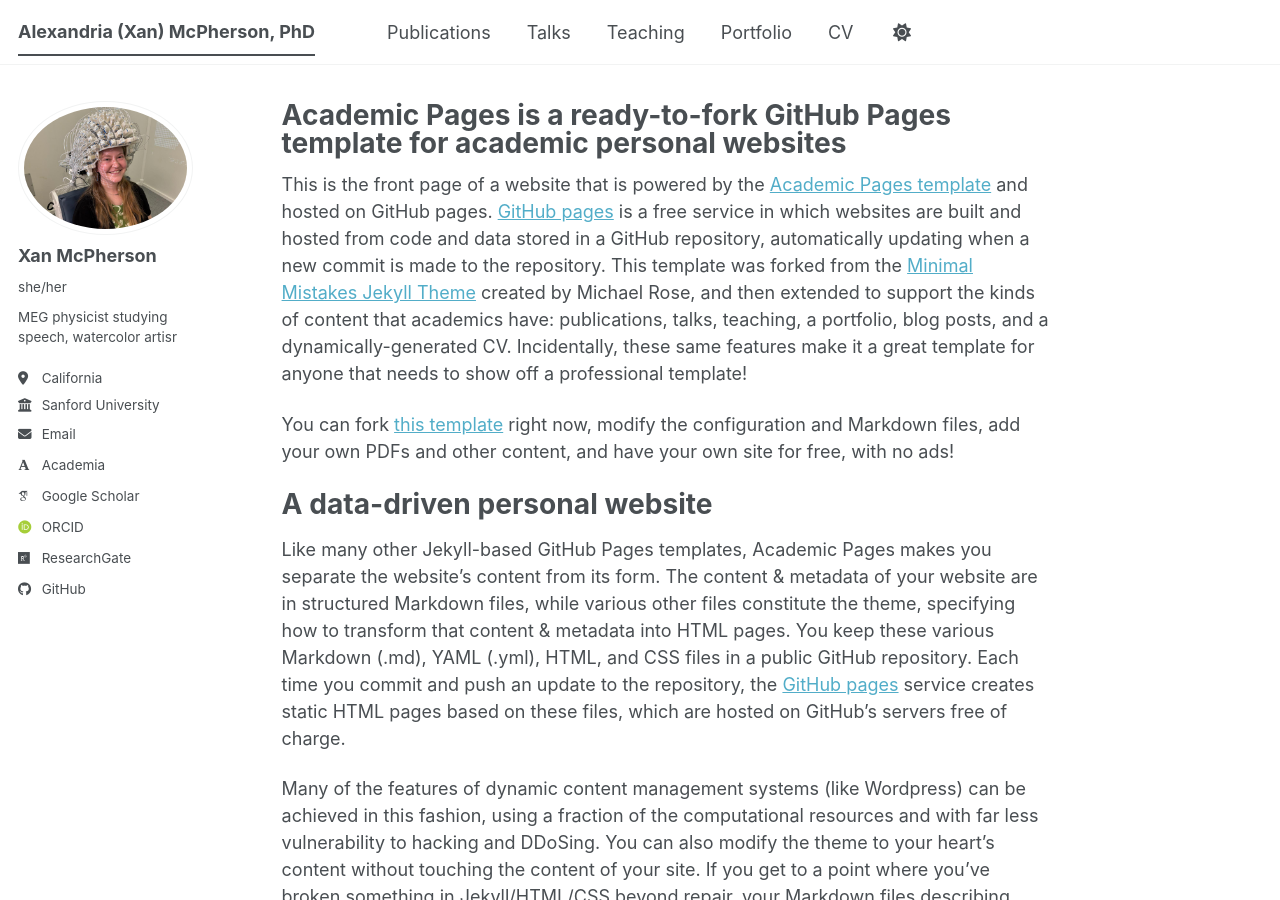
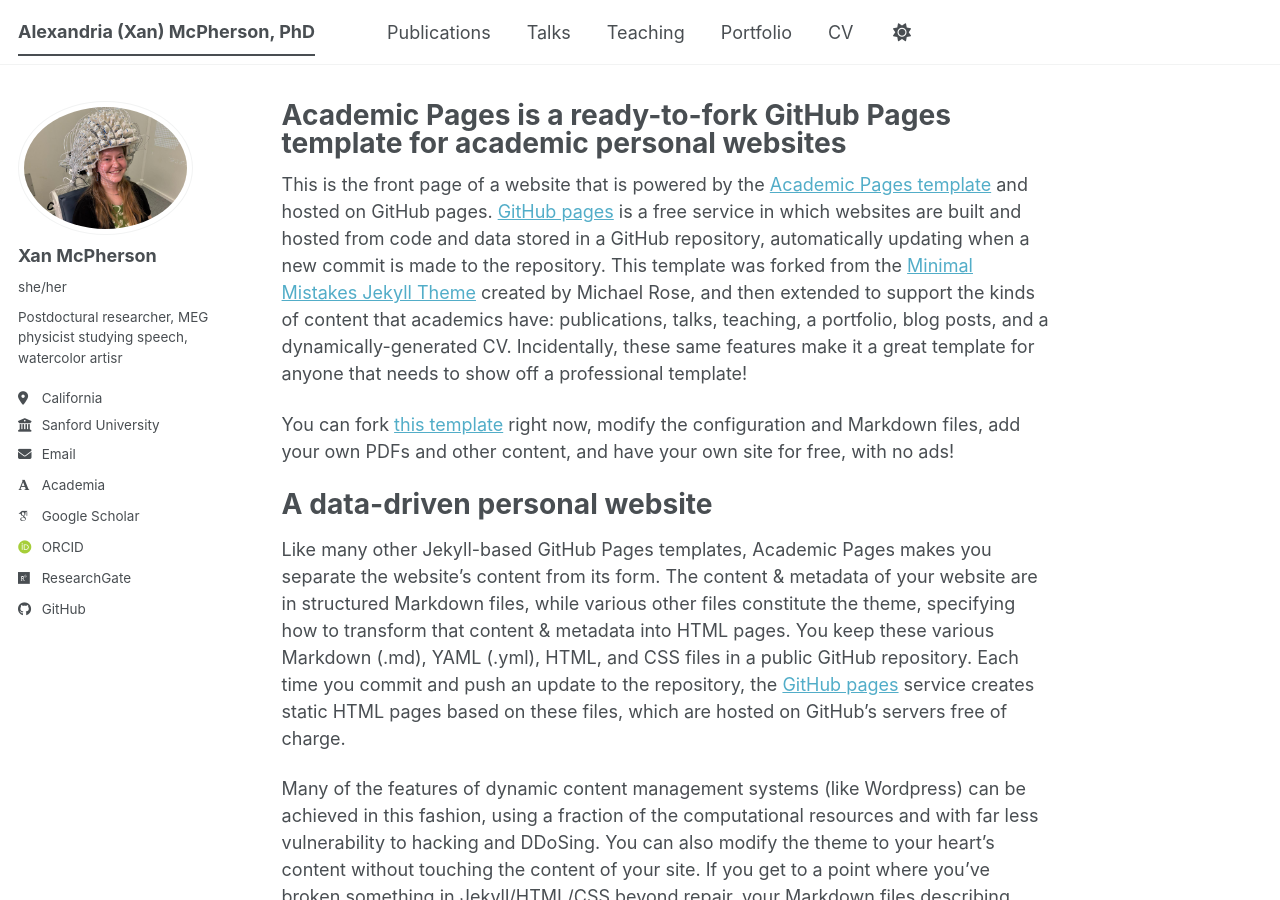
Before and after one commit to xannnimal/xannnimal.github.io, a Jekyll site: the page built from _pages/about.md, in a window 1280 px wide and 900 px high. Built offline with Jekyll 4.4.1, drawn with Linux system fonts in a browser that asks for light colours; some web fonts are replaced; a script bundle is joined from its source files by our own code; library files that are not in the unit come from our copies.

Commit message:
Update _config.yml

```diff
--- a/_config.yml
+++ b/_config.yml
@@ -26,7 +26,7 @@
   avatar           : "headshot_opms.jpg"
   name             : "Xan McPherson"
   pronouns         : "she/her"
-  bio              : "MEG physicist studying speech, watercolor artisr"
+  bio              : "Postdoctural researcher, MEG physicist studying speech, watercolor artisr"
   location         : "California"
   employer         : "Sanford University"
   uri              : # URL
```
